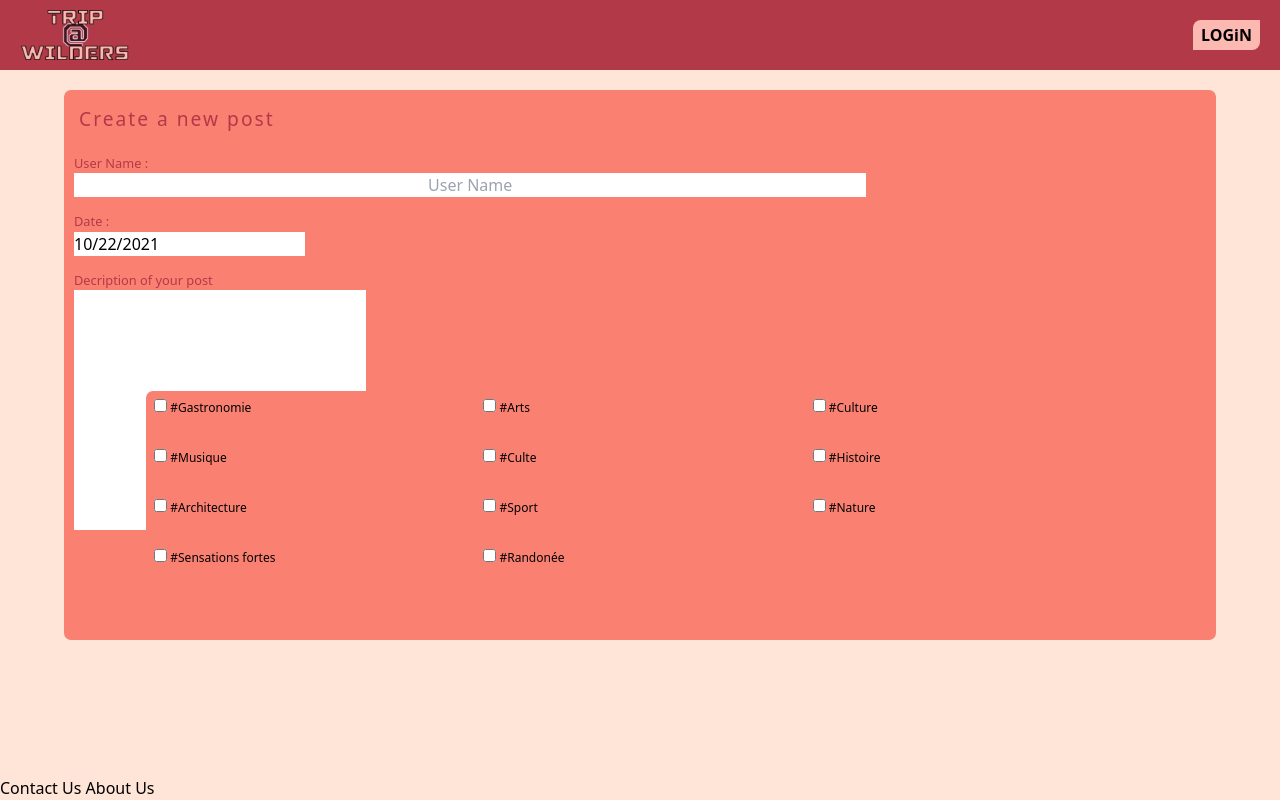
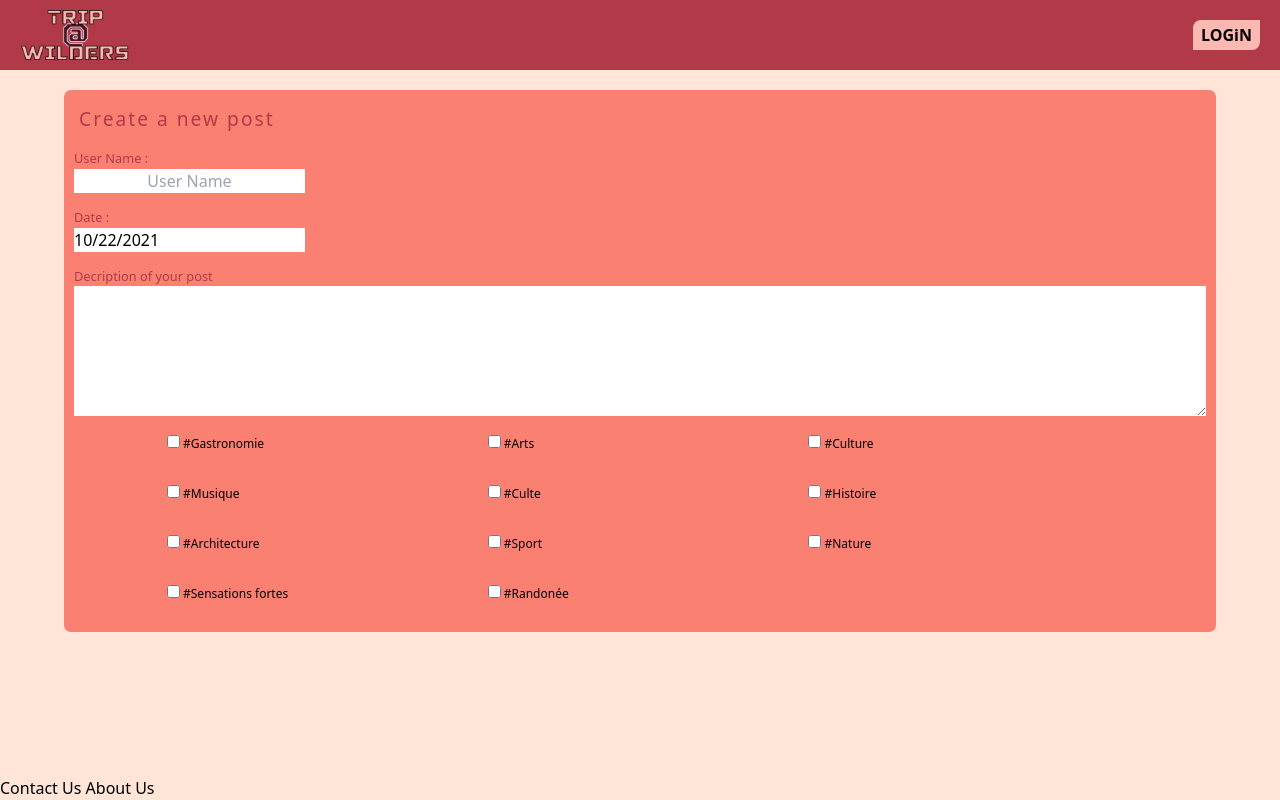
Before and after one commit to WildCodeSchool/lyon-js-sept21-p2-g2-front, a React (Create React App) app: page /add-post in a window 1280 px wide. Built offline with nearby package versions, Linux system fonts and the light colour scheme; the HTML template or start-up script is replaced by a standard one.

Commit message:
start to fixed css rules, not all good for now

```diff
--- a/package.json
+++ b/package.json
@@ -25,7 +25,8 @@
     "eject": "react-scripts eject",
     "lint": "eslint .",
     "lint:fix": "eslint --fix .",
-    "format": "prettier --write \"**/*.+(js|jsx|json|yml|yaml|css|md|vue)\""
+    "format": "prettier --write \"**/*.+(js|jsx|json|yml|yaml|css|md|vue)\"",
+    "clean": "npm-run-all format lint:fix"
   },
   "eslintConfig": {
     "extends": [
@@ -64,7 +65,7 @@
   },
   "husky": {
     "hooks": {
-      "pre-commit": "npm-run-all format lint:fix"
+      "pre-commit": "npm run clean"
     }
   }
 }
--- a/src/components/NewPostForm.css
+++ b/src/components/NewPostForm.css
@@ -1,5 +1,5 @@
 .contact-form {
-  height: 550px;
+  height: auto;
   width: 90%;
   margin-left: auto;
   margin-right: auto;
@@ -22,24 +22,10 @@ h3 {
 }
 
 #name {
-  width: 70%;
   text-align: center;
 }
 
-.form-content {
-  display: flex;
-  flex-direction: column;
-  justify-content: center;
+#new-post-area {
+  height: 130px;
+  width: 100%;
 }
-#tagList-import {
-  margin: -15px;
-  font-size: 1px;
-}
-
-#text-add {
-  height: 150px;
-  width: 90%;
-}
-
-.taglist {
-}
--- a/src/components/NewPostForm.jsx
+++ b/src/components/NewPostForm.jsx
@@ -8,7 +8,7 @@ const NewPostForm = () => {
   return (
     <form className="contact-form">
       <h2 id="post-title">Create a new post</h2>
-      <div className="form-content">
+
       <h3>User Name :</h3>
       <input
         type="text"
@@ -18,17 +18,12 @@ const NewPostForm = () => {
         placeholder="User Name"
         autoComplete="off"
       />
-        <div id="date-picker">
-          <h3>Date :</h3> <DatePicker />
-        </div>
-        <div id="text-add">
+      <h3>Date :</h3>
+      <DatePicker />
       <h3>Decription of your post</h3>
-          <textarea name="new-post" id="new-post-area" cols="30" rows="10" />
-        </div>
-        <div id="tagList-import">
+      <textarea name="new-post" id="new-post-area" />
+
       <TagList />
-        </div>
-      </div>
     </form>
   );
 };
--- a/src/components/TagList.jsx
+++ b/src/components/TagList.jsx
@@ -5,7 +5,7 @@ const TagList = () => {
   return (
     <form className="allTags">
       <div className="cell">
-        <label htmlFor="gastronomie">
+        <label htmlFor="gastronomie" className="taglist">
           <input type="checkbox" id="gastronomie" className="taglist" />{' '}
           #Gastronomie
         </label>
```
Lines whose indentation alone changed are shown as unchanged.
